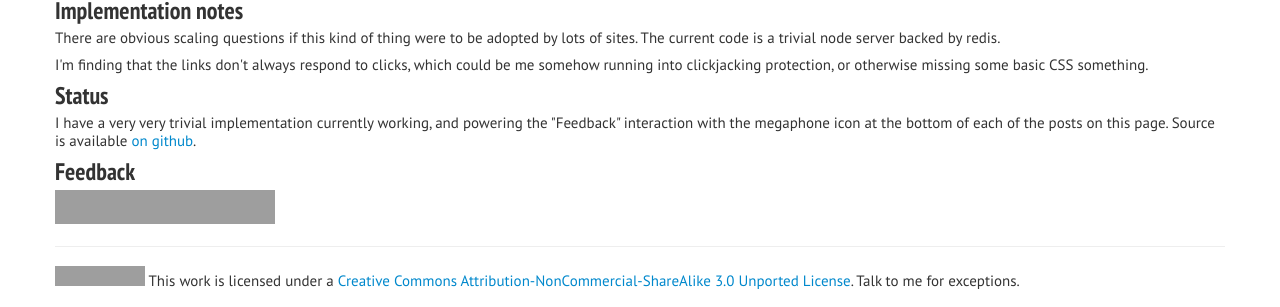
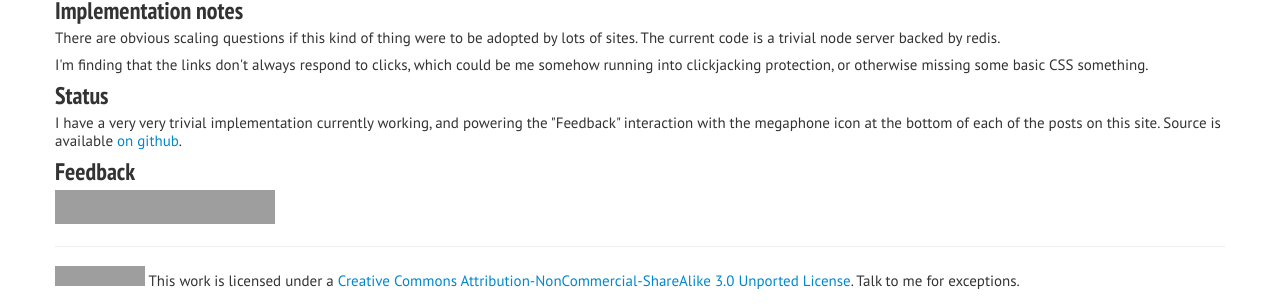
Before and after one commit to davidascher/davidascher.github.com, a Jekyll site: the page built from _posts/2011-03-06-lovemachine.html, in a window 1280 px wide, cut to the strip 435-742 px from the top of the page. Built offline with Jekyll 4.4.1, drawn with Linux system fonts in a browser that asks for light colours; grey boxes are pictures that could not be loaded.

Commit message:
wrong word

```diff
--- a/_posts/2011-03-06-lovemachine.html
+++ b/_posts/2011-03-06-lovemachine.html
@@ -45,7 +45,7 @@ categories: [status:concept, difficulty:hard, target:RPs]
 <h2>Status</h2>
 
 <p>
-	I have a very very trivial implementation currently working, and powering the "Feedback" interaction with the megaphone icon at the bottom of each of the posts on this page.  Source is available <a href="https://github.com/davidascher/lovemachine">on github</a>.
+	I have a very very trivial implementation currently working, and powering the "Feedback" interaction with the megaphone icon at the bottom of each of the posts on this site.  Source is available <a href="https://github.com/davidascher/lovemachine">on github</a>.
 </p>
 
 </section>
```
